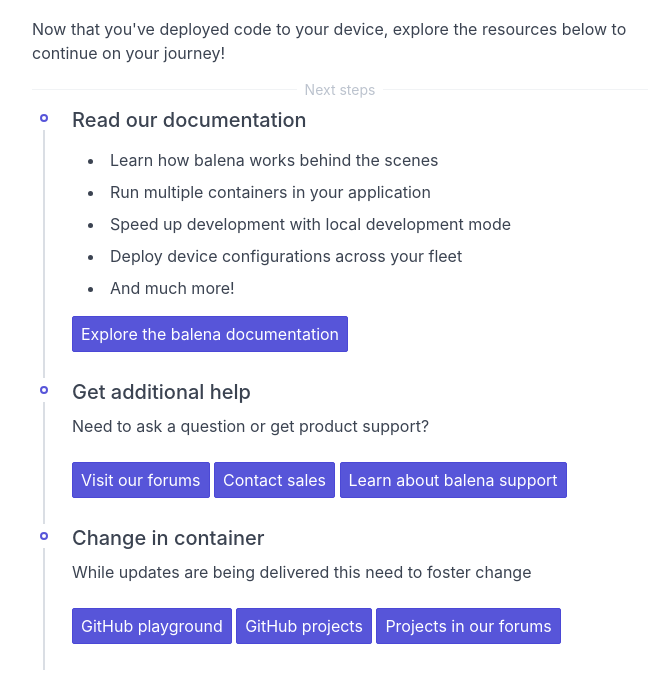
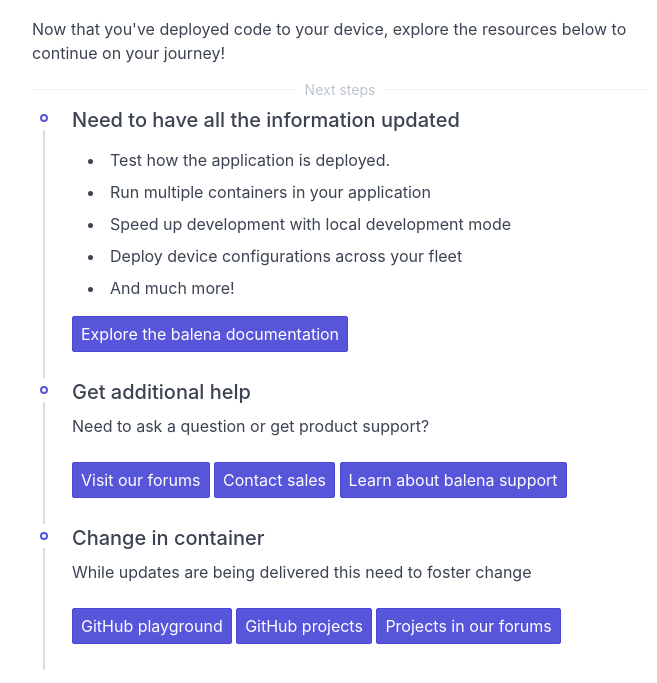
Before and after one commit to dferrans/palindrome, a website: page views/index.html in a window 1280 px wide. Shown: the part 51-734 px from the top of the page, without its empty margins (300-957 px from the left). Drawn offline with nearby package versions, Linux system fonts and the light colour scheme; files that its build step writes are made by us from their sources.

Commit message:
Ajustes locales

```diff
--- a/server.js
+++ b/server.js
@@ -12,6 +12,12 @@
   res.render('index.html');
 });
 
+app.get('/rest', function (req, res) {
+  res.json({ username: 'Flavio' });
+});
+
+
+
 //start a server on port 80 and log its start to our console
 var server = app.listen(80, function () {
 
--- a/views/index.html
+++ b/views/index.html
@@ -23,9 +23,9 @@
             <a class="timeline-icon" href="#timeline-balena-docs"></a>
           </div>
           <div class="timeline-content">
-            <h5>Read our documentation</h5>
+            <h5>Need to have all the information updated</h5>
             <ul>
-              <li>Learn how balena works behind the scenes</li>
+              <li>Test how the application is deployed.</li>
               <li>Run multiple containers in your application</li>
               <li>Speed up development with local development mode</li>
               <li>Deploy device configurations across your fleet</li>
```
